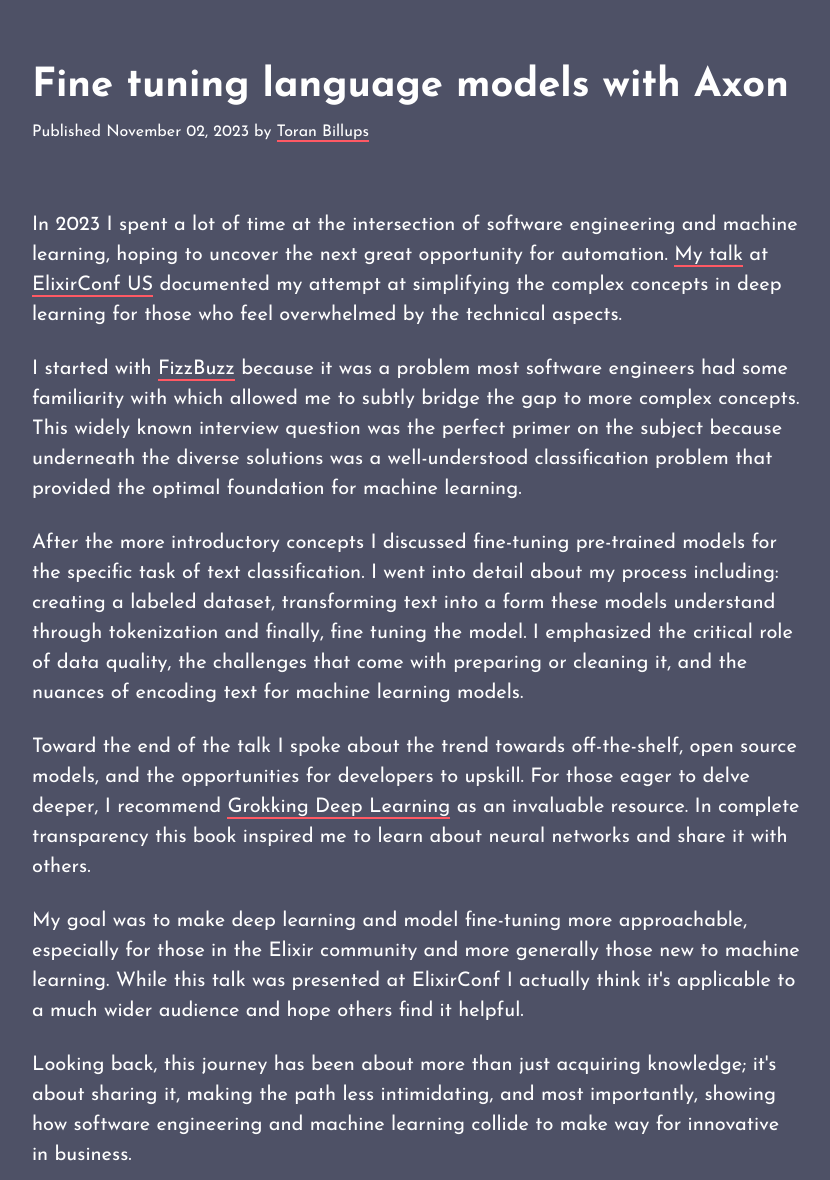
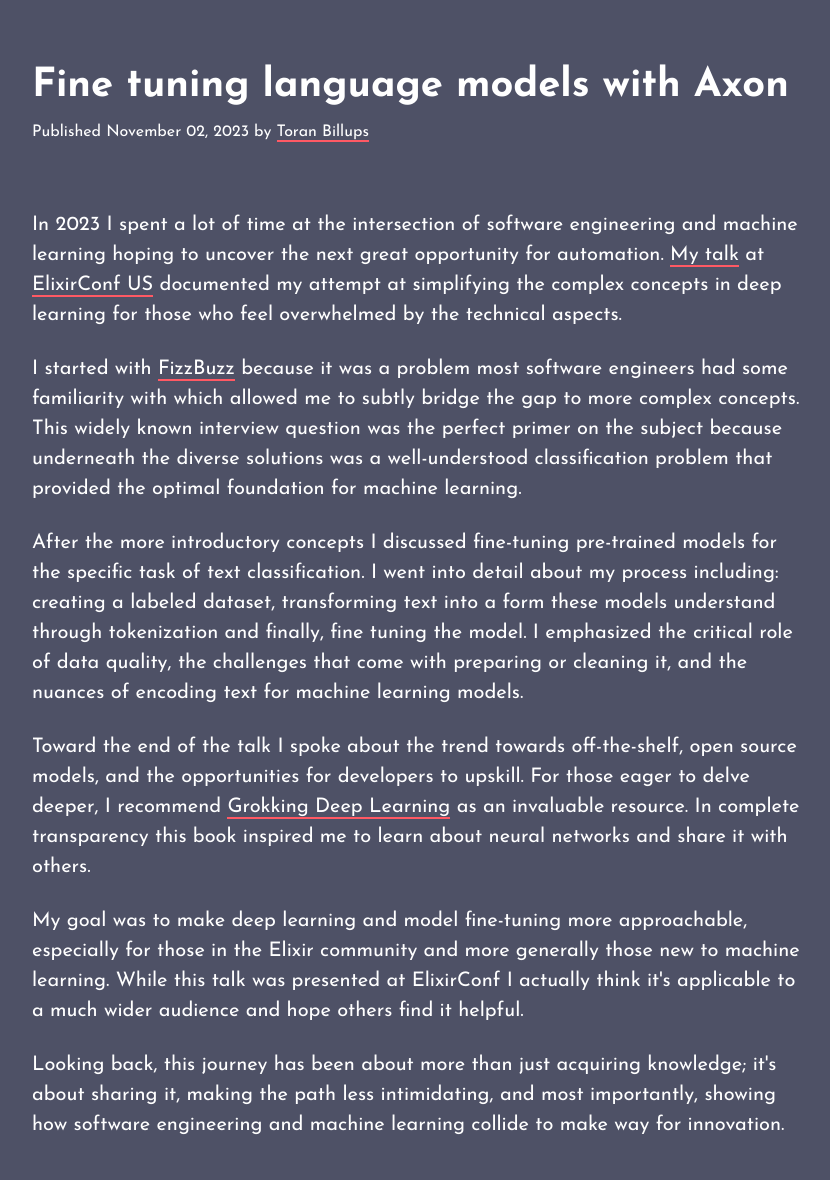
Before and after one commit to toranb/toranb.github.io, a Jekyll site: the page built from _posts/2023-11-02-fine-tuning-language-models-with-axon.html, in a window 1280 px wide and 1400 px high, cut to the strip 0-1180 px from the top of the window. Shown: the whole strip, without its empty margins (224-1054 px from the left). Built offline with Jekyll 4.4.1, drawn with Linux system fonts in a browser that asks for light colours; Markdown is read by kramdown in place of the engine named in the settings.

Commit message:
another typo

```diff
--- a/_posts/2023-11-02-fine-tuning-language-models-with-axon.html
+++ b/_posts/2023-11-02-fine-tuning-language-models-with-axon.html
@@ -5,7 +5,7 @@
 categories: blog archive
 ---
 
-<p>In 2023 I spent a lot of time at the intersection of software engineering and machine learning, hoping to uncover the next great opportunity for automation. <a href="https://www.youtube.com/watch?v=-iZIZHgHa5M">My talk</a> at <a href="https://2023.elixirconf.com/">ElixirConf US</a> documented my attempt at simplifying the complex concepts in deep learning for those who feel overwhelmed by the technical aspects.</p>
+<p>In 2023 I spent a lot of time at the intersection of software engineering and machine learning hoping to uncover the next great opportunity for automation. <a href="https://www.youtube.com/watch?v=-iZIZHgHa5M">My talk</a> at <a href="https://2023.elixirconf.com/">ElixirConf US</a> documented my attempt at simplifying the complex concepts in deep learning for those who feel overwhelmed by the technical aspects.</p>
 
 <p>I started with <a href="https://blog.codinghorror.com/fizzbuzz-the-programmers-stairway-to-heaven/">FizzBuzz</a> because it was a problem most software engineers had some familiarity with which allowed me to subtly bridge the gap to more complex concepts. This widely known interview question was the perfect primer on the subject because underneath the diverse solutions was a well-understood classification problem that provided the optimal foundation for machine learning.</p>
 
@@ -15,7 +15,7 @@
 
 <p>My goal was to make deep learning and model fine-tuning more approachable, especially for those in the Elixir community and more generally those new to machine learning. While this talk was presented at ElixirConf I actually think it's applicable to a much wider audience and hope others find it helpful.</p>
 
-<p>Looking back, this journey has been about more than just acquiring knowledge; it's about sharing it, making the path less intimidating, and most importantly, showing how software engineering and machine learning collide to make way for innovative in business.</p>
+<p>Looking back, this journey has been about more than just acquiring knowledge; it's about sharing it, making the path less intimidating, and most importantly, showing how software engineering and machine learning collide to make way for innovation.</p>
 
 <div style="padding-top: 20px; padding-bottom: 20px;">
   <div style="margin: auto; width: 90vw; height: 50vw; max-width: 768px; max-height: 432px">
```
